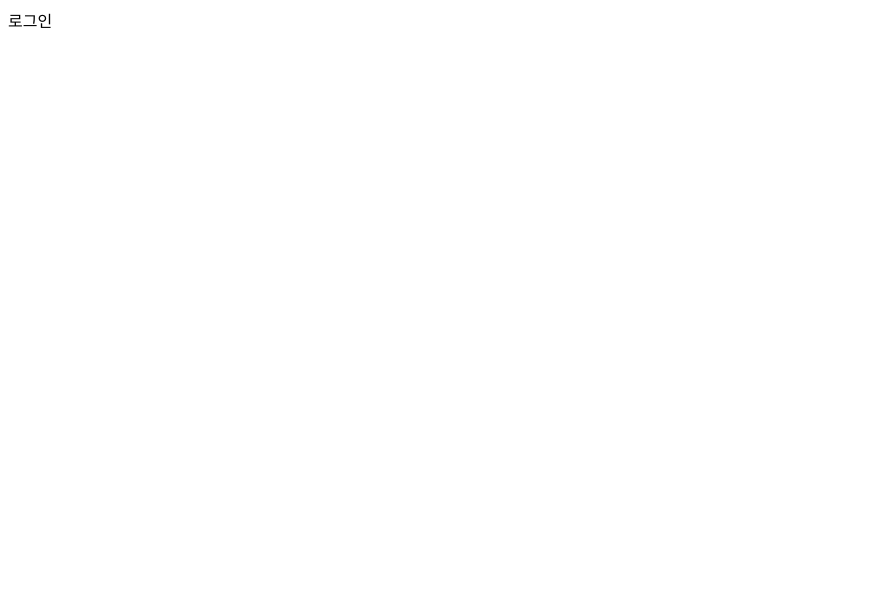
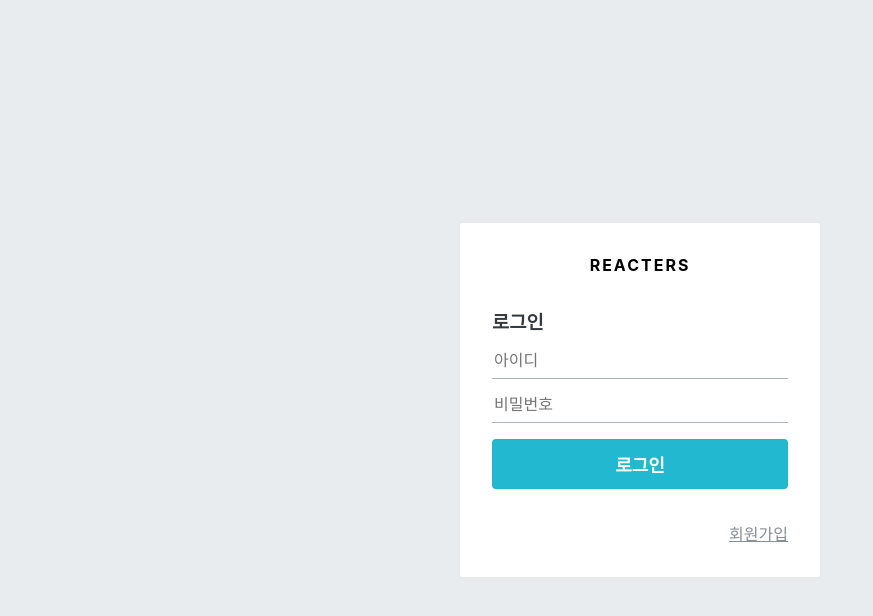
Before and after one commit to ksmfou98/cafe, a React (Create React App) app in the folder blog-frontend/: page /login in a window 1280 px wide. Shown: the top 616 px of the page, without its empty margins (0-873 px from the left). Built offline with nearby package versions, Linux system fonts and the light colour scheme.

Commit message:
Styles : login Page UI

```diff
--- a/blog-frontend/package.json
+++ b/blog-frontend/package.json
@@ -3,6 +3,7 @@
   "version": "0.1.0",
   "private": true,
   "dependencies": {
+    "@reduxjs/toolkit": "^1.5.1",
     "@testing-library/jest-dom": "^5.12.0",
     "@testing-library/react": "^11.2.7",
     "@testing-library/user-event": "^12.8.3",
@@ -10,11 +11,14 @@
     "@types/node": "^12.20.14",
     "@types/react": "^17.0.9",
     "@types/react-dom": "^17.0.6",
+    "@types/react-redux": "^7.1.16",
     "@types/react-router-dom": "^5.1.7",
     "react": "^17.0.2",
     "react-dom": "^17.0.2",
+    "react-redux": "^7.2.4",
     "react-router-dom": "^5.2.0",
     "react-scripts": "4.0.3",
+    "redux": "^4.1.0",
     "styled-components": "^5.3.0",
     "typescript": "^4.3.2",
     "web-vitals": "^1.1.2"
--- /dev/null
+++ b/blog-frontend/src/components/auth/AuthForm.tsx
@@ -0,0 +1,103 @@
+import Button from 'components/common/Button';
+import React from 'react';
+import { Link } from 'react-router-dom';
+import styled from 'styled-components';
+import palette from 'styles/palette';
+
+/**
+ * 회원가입 또는 로그인 폼을 보여줍니다.
+ */
+
+const AuthFormBlock = styled.div`
+  h3 {
+    margin: 0;
+    color: ${palette.gray[8]};
+    margin-bottom: 1rem;
+  }
+`;
+
+/**
+ * 스타일링된 input
+ */
+
+const StyledInput = styled.input`
+  font-size: 1rem;
+  border: none;
+  border-bottom: 1px solid ${palette.gray[5]};
+  padding-bottom: 0.5rem;
+  outline: none;
+  width: 100%;
+  &:focus {
+    color: $oc-teal-7;
+    border-bottom: 1px solid ${palette.gray[7]};
+  }
+  & + & {
+    margin-top: 1rem;
+  }
+`;
+
+/**
+ * 폼 하단에 로그인 혹은 회원가입 링크를 보여줌
+ */
+
+const Footer = styled.div`
+  margin-top: 2rem;
+  text-align: right;
+  a {
+    color: ${palette.gray[6]};
+    text-decoration: underline;
+    &:hover {
+      color: ${palette.gray[9]};
+    }
+  }
+`;
+
+const ButtonWithMarginTop = styled(Button)`
+  margin-top: 1rem;
+`;
+
+interface textMapTypes {
+  [index: string]: string;
+  login: string;
+  register: string;
+}
+
+const textMap: textMapTypes = {
+  login: '로그인',
+  register: '회원가입',
+};
+
+interface AuthFormProps {
+  type: string;
+}
+
+const AuthForm = ({ type }: AuthFormProps) => {
+  const text = textMap[type];
+  return (
+    <AuthFormBlock>
+      <h3>{text}</h3>
+      <form>
+        <StyledInput
+          autoComplete="username"
+          name="username"
+          placeholder="아이디"
+        />
+        <StyledInput
+          autoComplete="new-password"
+          name="password"
+          placeholder="비밀번호"
+          type="password"
+        />
+
+        <ButtonWithMarginTop cyan fullWidth>
+          로그인
+        </ButtonWithMarginTop>
+      </form>
+      <Footer>
+        <Link to="/register">회원가입</Link>
+      </Footer>
+    </AuthFormBlock>
+  );
+};
+
+export default AuthForm;
--- /dev/null
+++ b/blog-frontend/src/components/auth/AuthTemplate.tsx
@@ -0,0 +1,54 @@
+import React from 'react';
+import { Link } from 'react-router-dom';
+import styled from 'styled-components';
+import palette from 'styles/palette';
+
+/**
+ * 회원가입/로그인 페이지의 레이아웃을 담당하는 컴포넌트 입니다
+ */
+
+/** 화면 전체를 채움 */
+const AuthTemplateBlock = styled.div`
+  position: absolute;
+  left: 0;
+  top: 0;
+  bottom: 0;
+  right: 0;
+  background: ${palette.gray[2]};
+  /** flex로 내부 중앙 정렬 */
+  display: flex;
+  flex-direction: column;
+  justify-content: center;
+  align-items: center;
+`;
+
+/**흰색 박스 */
+const WhiteBox = styled.div`
+  .logo-area {
+    display: block;
+    padding-bottom: 2rem;
+    text-align: center;
+    font-weight: bold;
+    letter-spacing: 2px;
+  }
+  box-shadow: 0 0 8px rgba(0, 0, 0, 0.025);
+  padding: 2rem;
+  width: 360px;
+  background-color: #fff;
+  border-radius: 2px;
+`;
+
+const AuthTemplate = ({ children }: any) => {
+  return (
+    <AuthTemplateBlock>
+      <WhiteBox>
+        <div className="logo-area">
+          <Link to="/">REACTERS</Link>
+        </div>
+        {children}
+      </WhiteBox>
+    </AuthTemplateBlock>
+  );
+};
+
+export default AuthTemplate;
--- a/blog-frontend/src/components/common/Button.tsx
+++ b/blog-frontend/src/components/common/Button.tsx
@@ -1,5 +1,5 @@
 import React from 'react';
-import styled from 'styled-components';
+import styled, { css } from 'styled-components';
 import palette from 'styles/palette';
 
 const StyledButton = styled.button`
@@ -16,6 +16,24 @@ const StyledButton = styled.button`
   &:hover {
     background: ${palette.gray[6]};
   }
+
+  ${(props: any) =>
+    props.fullWidth &&
+    css`
+      padding-top: 0.75rem;
+      padding-bottom: 0.75rem;
+      width: 100%;
+      font-size: 1.125rem;
+    `}
+
+  ${(props: any) =>
+    props.cyan &&
+    css`
+      background: ${palette.cyan[5]};
+      &:hover {
+        background: ${palette.cyan[4]};
+      }
+    `}
 `;
 
 const Button = (props: any) => <StyledButton {...props} />;
--- /dev/null
+++ b/blog-frontend/src/index.css
@@ -0,0 +1,35 @@
+body {
+  margin: 0;
+  font-family: -apple-system, BlinkMacSystemFont, 'Segoe UI', 'Roboto', 'Oxygen',
+    'Ubuntu', 'Cantarell', 'Fira Sans', 'Droid Sans', 'Helvetica Neue',
+    sans-serif;
+  -webkit-font-smoothing: antialiased;
+  -moz-osx-font-smoothing: grayscale;
+  box-sizing: border-box; /* 엘리먼트의 box-sizing 값을 border box로 설정*/
+  min-height: 100%;
+}
+
+#root {
+  min-height: 100%;
+}
+
+/* 추후 회원 인증 페이지에서
+    배경 화면을 페이지의 전체 영역에 채우기 위한 용도
+ */
+html {
+  height: 100%;
+}
+
+a {
+  color: inherit;
+  text-decoration: none;
+}
+
+* {
+  box-sizing: inherit; /* 모든 엘리먼트의 box-sizing 값을 border-box로 설정 */
+}
+
+code {
+  font-family: source-code-pro, Menlo, Monaco, Consolas, 'Courier New',
+    monospace;
+}
--- a/blog-frontend/src/index.tsx
+++ b/blog-frontend/src/index.tsx
@@ -1,13 +1,18 @@
+import store from 'modules';
 import React from 'react';
 import ReactDOM from 'react-dom';
+import { Provider } from 'react-redux';
 import { BrowserRouter } from 'react-router-dom';
 import App from './App';
+import './index.css';
 
 ReactDOM.render(
   <React.StrictMode>
-    <BrowserRouter>
-      <App />
-    </BrowserRouter>
+    <Provider store={store}>
+      <BrowserRouter>
+        <App />
+      </BrowserRouter>
+    </Provider>
   </React.StrictMode>,
   document.getElementById('root'),
 );
--- /dev/null
+++ b/blog-frontend/src/modules/auth.ts
@@ -0,0 +1,16 @@
+import { createSlice } from '@reduxjs/toolkit';
+
+const initialState = {};
+
+const auth = createSlice({
+  // createSlice는 액션 생성함수, 리듀서를 둘다 만들어줌
+  name: 'authReducer',
+  initialState,
+  reducers: {
+    SampleAction: (state, action) => state,
+  },
+});
+
+export const { SampleAction } = auth.actions;
+
+export default auth;
--- /dev/null
+++ b/blog-frontend/src/modules/index.ts
@@ -0,0 +1,13 @@
+import { configureStore } from '@reduxjs/toolkit';
+import { combineReducers } from 'redux';
+import auth from './auth';
+
+const rootReducer = combineReducers({
+  auth: auth.reducer,
+});
+
+const store = configureStore({
+  reducer: rootReducer,
+});
+
+export default store;
--- a/blog-frontend/src/pages/LoginPage/index.tsx
+++ b/blog-frontend/src/pages/LoginPage/index.tsx
@@ -1,9 +1,13 @@
-import React from "react";
+import AuthForm from 'components/auth/AuthForm';
+import React from 'react';
+import AuthTemplate from '../../components/auth/AuthTemplate';
 
 const LoginPage = () => {
-    return(
-        <div>로그인</div>
-    )
-}
+  return (
+    <AuthTemplate>
+      <AuthForm type="login" />
+    </AuthTemplate>
+  );
+};
 
 export default LoginPage;
--- a/blog-frontend/src/pages/RegisterPage/index.tsx
+++ b/blog-frontend/src/pages/RegisterPage/index.tsx
@@ -1,9 +1,13 @@
-import React from "react";
+import AuthForm from 'components/auth/AuthForm';
+import AuthTemplate from 'components/auth/AuthTemplate';
+import React from 'react';
 
 const RegisterPage = () => {
-    return(
-        <div>회원가입</div>
-    )
-}
+  return (
+    <AuthTemplate>
+      <AuthForm type="register" />
+    </AuthTemplate>
+  );
+};
 
 export default RegisterPage;
```
Also changed, not shown: blog-frontend/src/pages/PostPage/index.tsx (+4 -6 lines), 1 other file (tests, documents, lock files or other folders).
